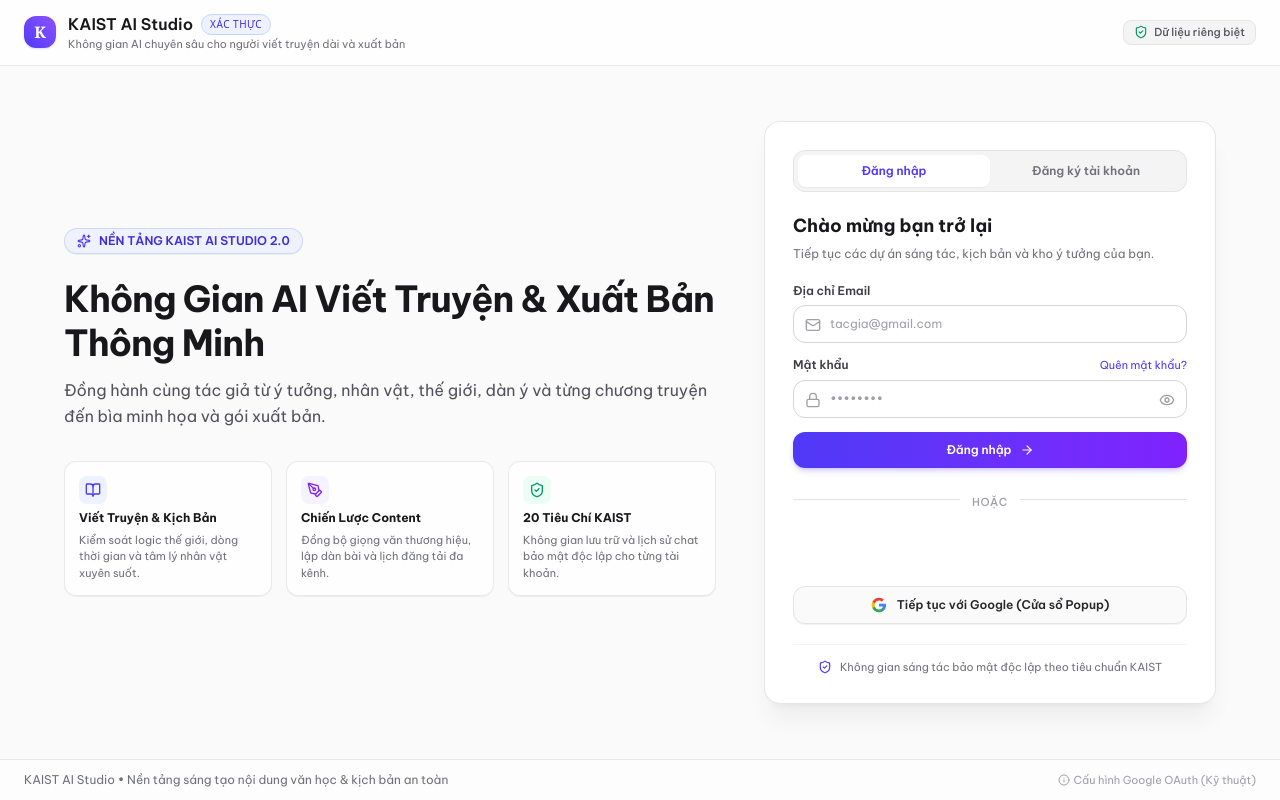
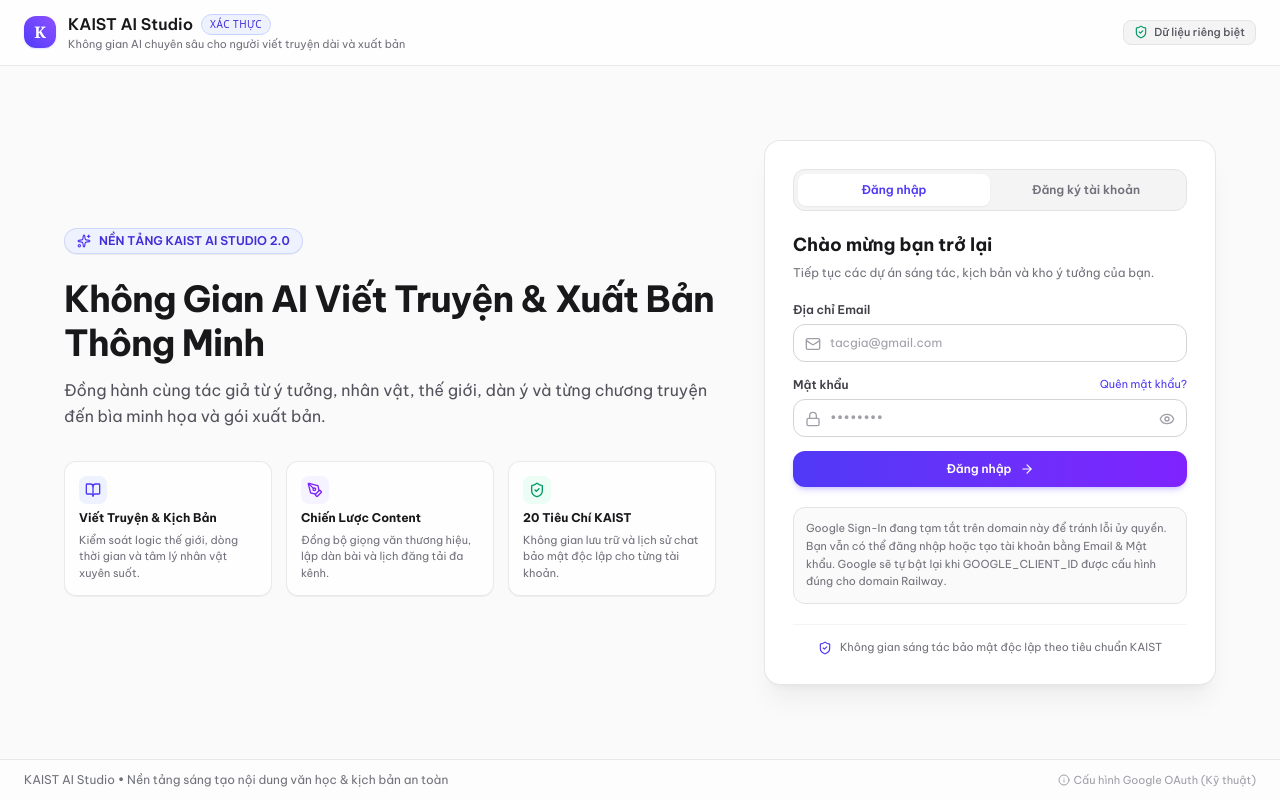
Before and after one commit to phamducminh2k7nb-eng/kaist-ai-story-writer, a React (Vite) app: page / in a window 1280 px wide. Built offline with nearby package versions, Linux system fonts and the light colour scheme; no server answers.

Commit message:
Make Google sign-in conditional on valid OAuth config

```diff
--- a/src/components/LoginView.tsx
+++ b/src/components/LoginView.tsx
@@ -82,8 +82,8 @@ export const LoginView: React.FC<LoginViewProps> = ({
   const currentOrigin = typeof window !== "undefined" ? window.location.origin : "";
   const isInIframe = typeof window !== "undefined" && window.self !== window.top;
 
-  const devOrigin = "https://ais-dev-sotflw25wuc2bnyuq6wqxs-739196383914.asia-east1.run.app";
-  const previewOrigin = "https://ais-pre-sotflw25wuc2bnyuq6wqxs-739196383914.asia-east1.run.app";
+  const devOrigin = "http://localhost:3000";
+  const previewOrigin = "https://kaist-ai-story-writer-production.up.railway.app";
   const localOrigin = "http://localhost:3000";
 
   const handleCopy = (text: string, key: string) => {
@@ -959,8 +959,8 @@ export const LoginView: React.FC<LoginViewProps> = ({
                 </form>
               )}
 
-              {/* Social Divider (only for login and register) */}
-              {(authMode === "login" || authMode === "register") && (
+              {/* Google sign-in is shown only when a Client ID is explicitly configured for this domain. */}
+              {(authMode === "login" || authMode === "register") && clientId ? (
                 <>
                   <div className="relative my-5 text-center">
                     <div className="absolute inset-0 flex items-center">
@@ -971,7 +971,6 @@ export const LoginView: React.FC<LoginViewProps> = ({
                     </span>
                   </div>
 
-                  {/* Google Button */}
                   <div className="space-y-2.5">
                     <div className="flex flex-col items-center justify-center">
                       <div ref={googleBtnContainerRef} className="min-h-[44px] flex items-center justify-center" />
@@ -984,28 +983,20 @@ export const LoginView: React.FC<LoginViewProps> = ({
                       className="w-full py-2.5 px-4 rounded-xl bg-zinc-50 hover:bg-zinc-100 dark:bg-zinc-800 dark:hover:bg-zinc-750 text-zinc-800 dark:text-zinc-100 border border-zinc-200 dark:border-zinc-700 text-xs font-semibold flex items-center justify-center gap-2.5 transition-all shadow-2xs active:scale-98 disabled:opacity-50 cursor-pointer"
                     >
                       <svg className="w-4 h-4 shrink-0" viewBox="0 0 24 24">
-                        <path
-                          fill="#4285F4"
-                          d="M22.56 12.25c0-.78-.07-1.53-.2-2.25H12v4.26h5.92c-.26 1.37-1.04 2.53-2.21 3.31v2.77h3.57c2.08-1.92 3.28-4.74 3.28-8.09z"
-                        />
-                        <path
-                          fill="#34A853"
-                          d="M12 23c2.97 0 5.46-.98 7.28-2.66l-3.57-2.77c-.98.66-2.23 1.06-3.71 1.06-2.86 0-5.29-1.93-6.16-4.53H2.18v2.84C3.99 20.53 7.7 23 12 23z"
-                        />
-                        <path
-                          fill="#FBBC05"
-                          d="M5.84 14.09c-.22-.66-.35-1.36-.35-2.09s.13-1.43.35-2.09V7.06H2.18C1.43 8.55 1 10.22 1 12s.43 3.45 1.18 4.94l2.85-2.22.81-.63z"
-                        />
-                        <path
-                          fill="#EA4335"
-                          d="M12 5.38c1.62 0 3.06.56 4.21 1.64l3.15-3.15C17.45 2.09 14.97 1 12 1 7.7 1 3.99 3.47 2.18 7.06l3.66 2.84c.87-2.6 3.3-4.52 6.16-4.52z"
-                        />
+                        <path fill="#4285F4" d="M22.56 12.25c0-.78-.07-1.53-.2-2.25H12v4.26h5.92c-.26 1.37-1.04 2.53-2.21 3.31v2.77h3.57c2.08-1.92 3.28-4.74 3.28-8.09z" />
+                        <path fill="#34A853" d="M12 23c2.97 0 5.46-.98 7.28-2.66l-3.57-2.77c-.98.66-2.23 1.06-3.71 1.06-2.86 0-5.29-1.93-6.16-4.53H2.18v2.84C3.99 20.53 7.7 23 12 23z" />
+                        <path fill="#FBBC05" d="M5.84 14.09c-.22-.66-.35-1.36-.35-2.09s.13-1.43.35-2.09V7.06H2.18C1.43 8.55 1 10.22 1 12s.43 3.45 1.18 4.94l2.85-2.22.81-.63z" />
+                        <path fill="#EA4335" d="M12 5.38c1.62 0 3.06.56 4.21 1.64l3.15-3.15C17.45 2.09 14.97 1 12 1 7.7 1 3.99 3.47 2.18 7.06l3.66 2.84c.87-2.6 3.3-4.52 6.16-4.52z" />
                       </svg>
-                      <span>Tiếp tục với Google (Cửa sổ Popup)</span>
+                      <span>Tiếp tục với Google</span>
                     </button>
                   </div>
                 </>
-              )}
+              ) : (authMode === "login" || authMode === "register") ? (
+                <div className="mt-5 rounded-xl border border-zinc-200 dark:border-zinc-800 bg-zinc-50 dark:bg-zinc-900/60 p-3 text-[11px] leading-relaxed text-zinc-500 dark:text-zinc-400">
+                  Google Sign-In đang tạm tắt trên domain này để tránh lỗi ủy quyền. Bạn vẫn có thể đăng nhập hoặc tạo tài khoản bằng Email & Mật khẩu. Google sẽ tự bật lại khi GOOGLE_CLIENT_ID được cấu hình đúng cho domain Railway.
+                </div>
+              ) : null}
 
               {/* Privacy badge */}
               <div className="mt-5 pt-3.5 border-t border-zinc-100 dark:border-zinc-800/80 flex items-center justify-center gap-2 text-[11px] text-zinc-500">
```
